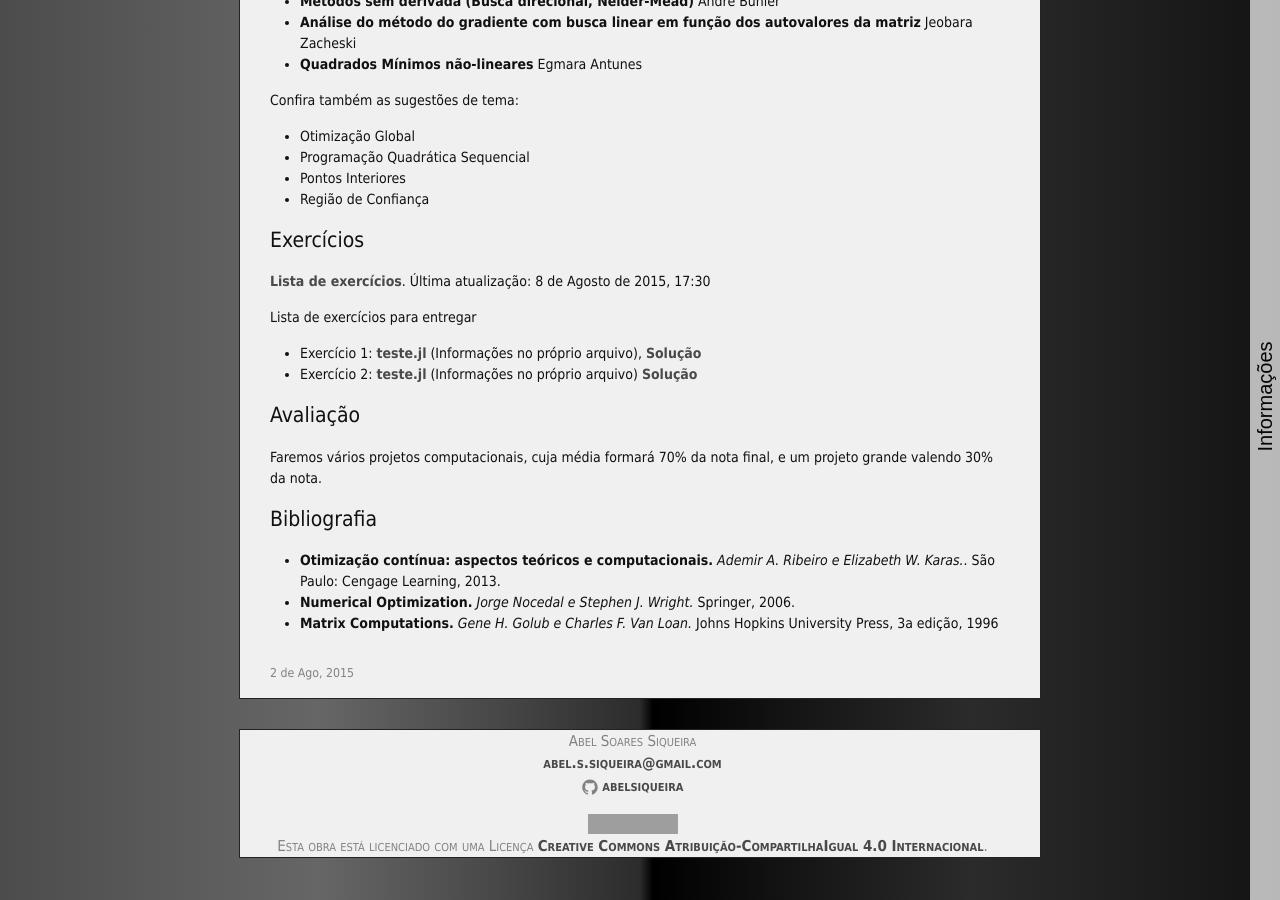
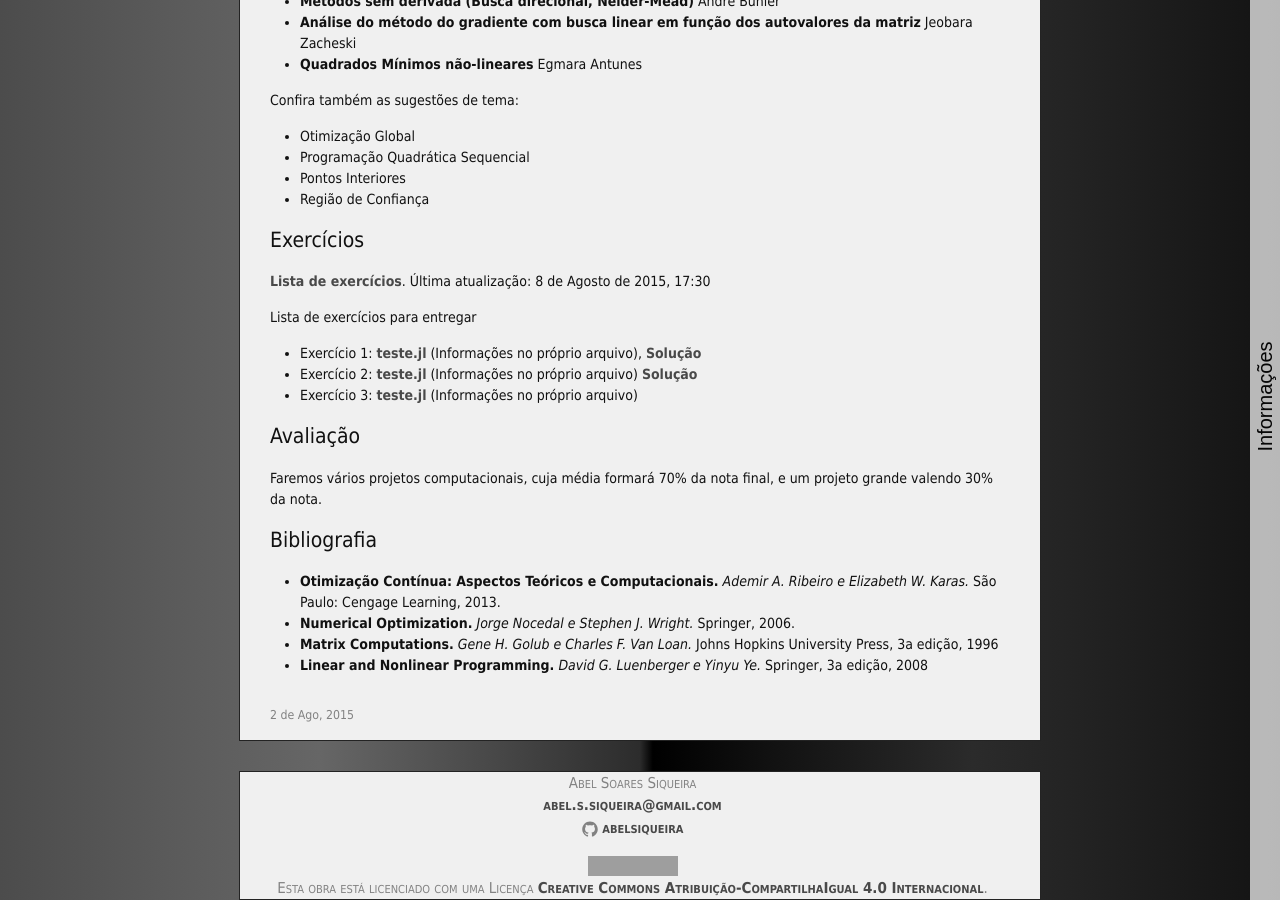
Before and after one commit to abelsiqueira/abelsiqueira.github.io-old, a Jekyll site: the page built from _posts/br/2015-08-02-cm114-2015s2.markdown, in a window 1280 px wide and 900 px high, scrolled down 873 px. Built offline with Jekyll 4.4.1, drawn with Linux system fonts in a browser that asks for light colours; nearby versions of some CDN libraries; grey boxes are pictures that could not be loaded.

Commit message:
Adiciona ex3 de cm114

```diff
--- a/_posts/br/2015-08-02-cm114-2015s2.markdown
+++ b/_posts/br/2015-08-02-cm114-2015s2.markdown
@@ -72,6 +72,8 @@ Lista de exercícios para entregar
   - Exercício 2: [teste.jl]({{ site.baseurl }}/disciplinas/cm114/ex2/teste.jl)
     (Informações no próprio arquivo)
     [Solução]({{ site.baseurl }}/disciplinas/cm114/ex2/ldlt.jl)
+  - Exercício 3: [teste.jl]({{ site.baseurl }}/disciplinas/cm114/ex3/teste.jl)
+    (Informações no próprio arquivo)
 
 # Avaliação
 
@@ -80,8 +82,8 @@ e um projeto grande valendo 30% da nota.
 
 # Bibliografia
 
-  - **Otimização contínua: aspectos teóricos e computacionais.**
-    *Ademir A. Ribeiro e Elizabeth W. Karas.*.
+  - **Otimização Contínua: Aspectos Teóricos e Computacionais.**
+    *Ademir A. Ribeiro e Elizabeth W. Karas.*
     São Paulo: Cengage Learning,
     2013.
   - **Numerical Optimization.**
@@ -93,3 +95,8 @@ e um projeto grande valendo 30% da nota.
     Johns Hopkins University Press,
     3a edição,
     1996
+  - **Linear and Nonlinear Programming.**
+    *David G. Luenberger e Yinyu Ye.*
+    Springer,
+    3a edição,
+    2008
```
